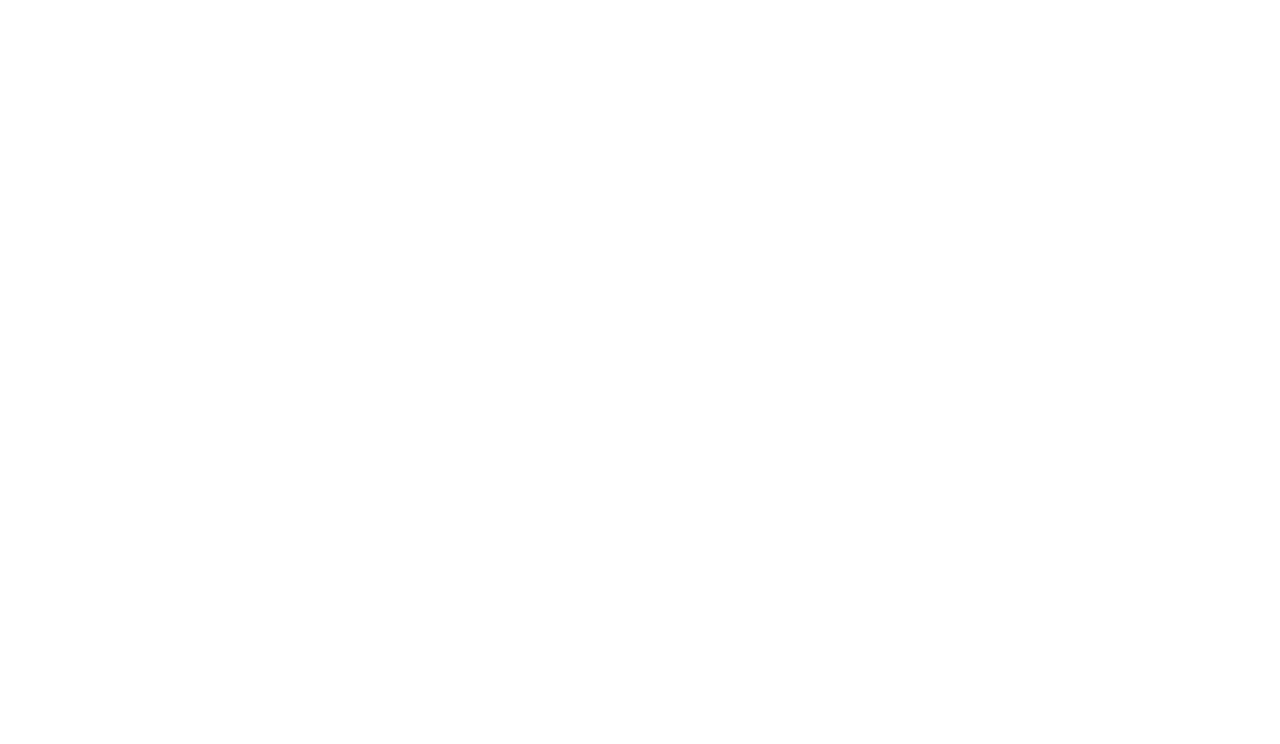
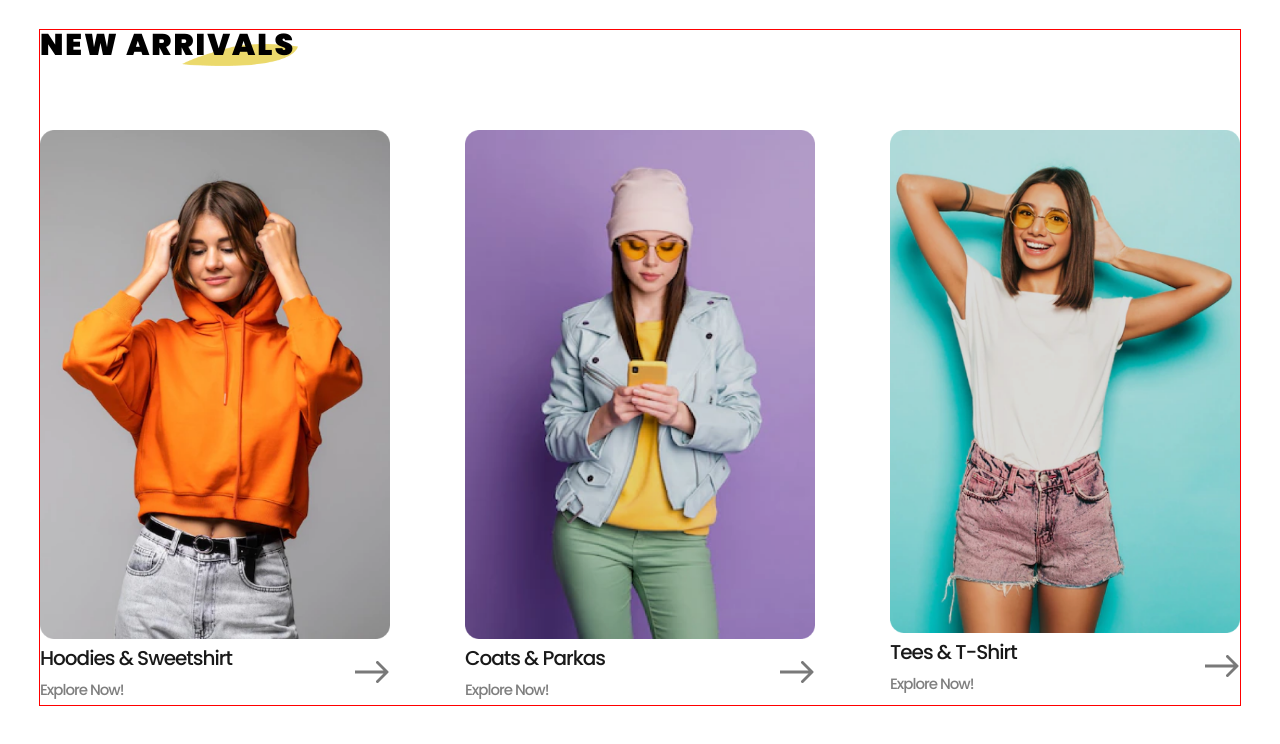
Before and after one commit to taxidrivermeow/HW_Fashion, a plain HTML site: page section.html in a window 1280 px wide. Drawn offline with Linux system fonts and the light colour scheme.

Commit message:
Section4 1200 done

```diff
--- a/css/section.css
+++ b/css/section.css
@@ -0,0 +1,93 @@
+.section4 .wrapper{
+    border: 1px solid red;
+}
+
+.section4 .title{
+    position: relative;
+    width: 100%;
+    height: 100px;
+}
+
+.section4 .title span{
+    font-family: 'Poppins', sans-serif;
+    font-size: 30px;
+    font-weight: 900;
+    line-height: 31px;
+    letter-spacing: 2px;
+}
+
+.section4 .title .decor{
+    position: absolute;
+    top: 14px;
+    left: 142px;
+}
+
+.section4 .title .text{
+    position: absolute;
+    z-index: 10;
+}
+
+.section4 .title .decor img{
+    width: 116px;
+    height: 22px;
+}
+
+.section4 .categories{
+    display: flex;
+    flex-direction: row;
+    justify-content: space-between;
+}
+
+.section4 .item{
+    display: flex;
+    flex-direction: column;
+}
+
+.section4 .item .image img{
+    width: 350px
+}
+
+.section4 .item .text{
+    display: flex;
+    flex-direction: row;
+}
+
+.section4 .item .links{
+    flex: 9;
+}
+
+.section4 .item .arrow{
+    flex: 1;
+    align-self: center;
+}
+
+.section4 .item .text>div{
+    display: flex;
+    flex-direction: column;
+}
+
+.section4 .item .text .category-name{
+    font-family: 'Poppins', sans-serif;
+    font-size: 20px;
+    font-weight: 500;
+    line-height: 31px;
+    letter-spacing: -1px;
+}
+
+.section4 .item .text .category-name a{
+    text-decoration: none;
+    color: #191919;
+}
+
+.section4 .item .text .explore{
+    font-family: 'Poppins', sans-serif;
+    font-size: 15px;
+    font-weight: 500;
+    line-height: 31px;
+    letter-spacing: -1px;
+}
+
+.section4 .item .text .explore a{
+    text-decoration: none;
+    color: #7F7F7F;
+}
--- a/section.html
+++ b/section.html
@@ -12,6 +12,51 @@
     <link rel="stylesheet" href="./css/section.css">
 </head>
 <body>
-
+    <div class="section4">
+        <div class="wrapper">
+            <div class="container">
+                <div class="title">
+                    <div class="decor">
+                        <img src="./images/decor2.png" alt="Decor">
+                    </div>
+                    <div class="text">
+                        <span>NEW ARRIVALS</span>
+                    </div>
+                </div>
+                <div class="categories">
+                    <div class="item">
+                        <div class="image"><img src="./images/HoodiesSweetshirt.png" alt="Hoodies & Sweetshirt"></div>
+                        <div class="text">
+                            <div class="links">
+                                <div class="category-name"><a href="#">Hoodies & Sweetshirt</a></div>
+                                <div class="explore"><a href="#">Explore Now!</a></div>
+                            </div>
+                            <div class="arrow"><a href="#"><img src="./images/Arrow.png" alt="Arrow"></a></div>
+                        </div>
+                    </div>
+                    <div class="item">
+                        <div class="image"><img src="./images/CoatsParkas.png" alt="Coats & Parkas"></div>
+                        <div class="text">
+                            <div class="links">
+                                <div class="category-name"><a href="#">Coats & Parkas</a></div>
+                                <div class="explore"><a href="#">Explore Now!</a></div>
+                            </div>
+                            <div class="arrow"><a href="#"><img src="./images/Arrow.png" alt="Arrow"></a></div>
+                        </div>
+                    </div>
+                    <div class="item">
+                        <div class="image"><img src="./images/TeesT-Shirt.png" alt="Tees & T-Shirt"></div>
+                        <div class="text">
+                            <div class="links">
+                                <div class="category-name"><a href="#">Tees & T-Shirt</a></div>
+                                <div class="explore"><a href="#">Explore Now!</a></div>
+                            </div>
+                            <div class="arrow"><a href="#"><img src="./images/Arrow.png" alt="Arrow"></a></div>
+                        </div>
+                    </div>
+                </div>
+            </div>
+        </div>
+    </div>
 </body>
 </html>
```
Also changed, not shown: images/Arrow.png (added), images/decor2.png (added).
